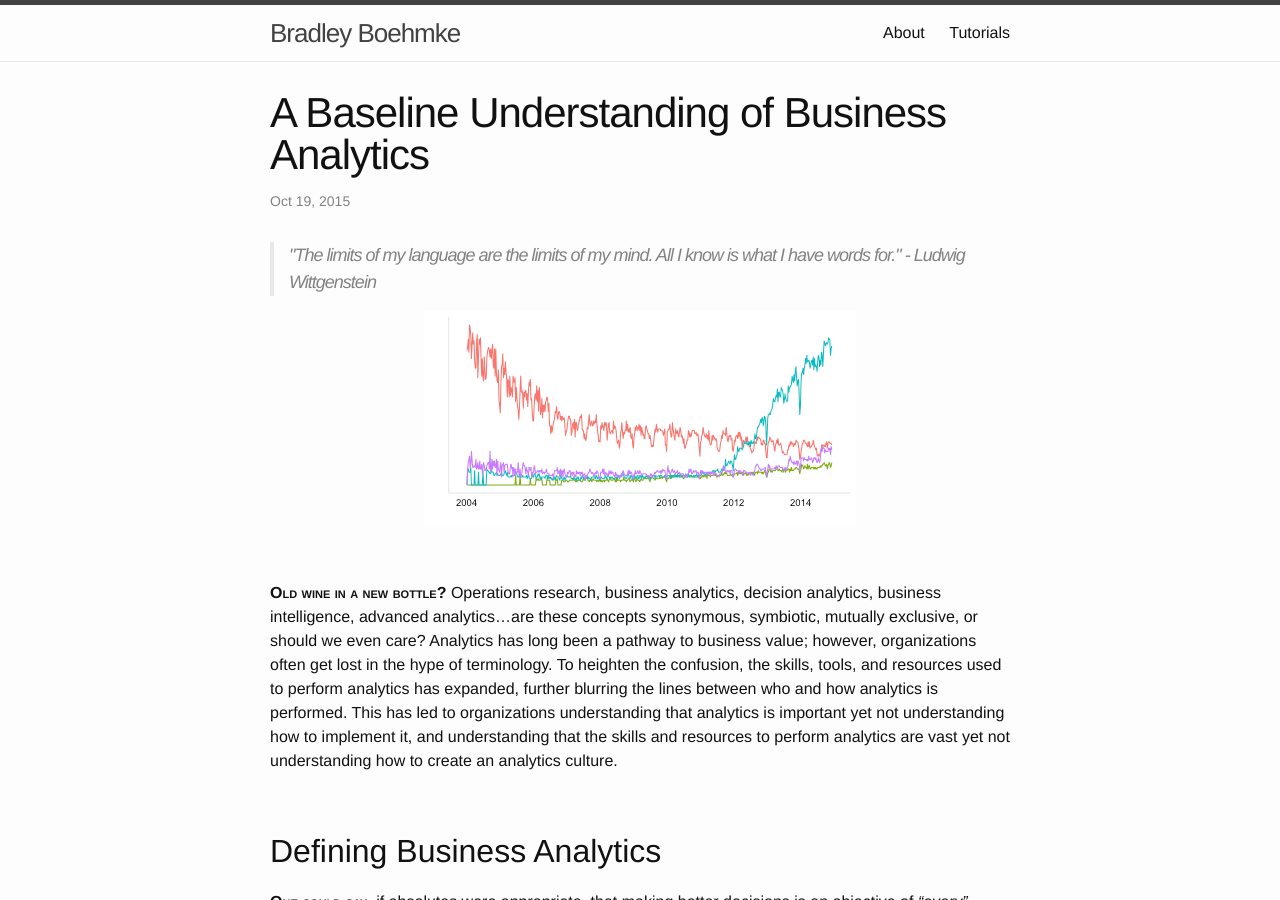
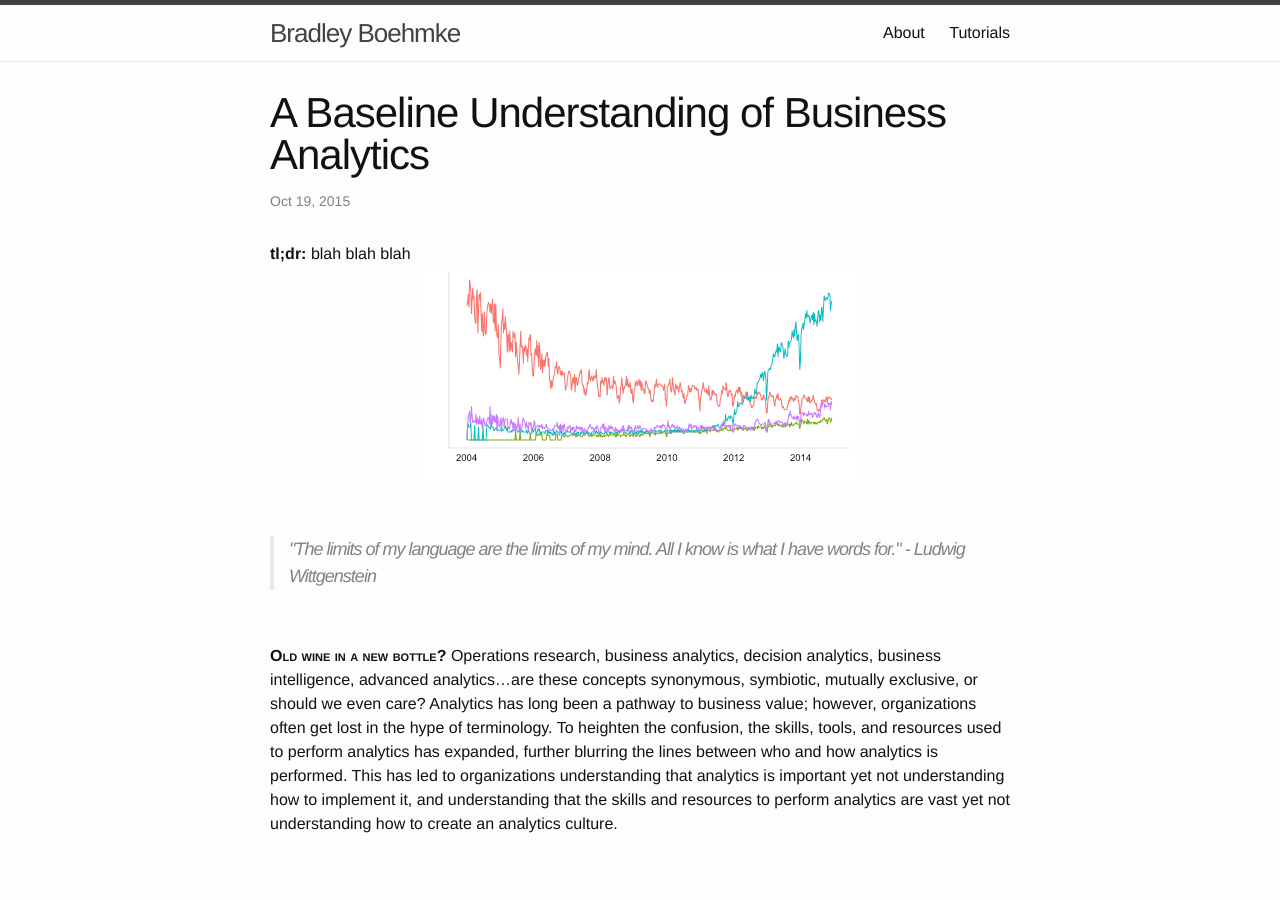
Before and after one commit to bradleyboehmke/bradleyboehmke, a Jekyll site: the page built from _posts/2015-12-28-a-baseline-understanding-of-business-analytics.md, in a window 1280 px wide and 900 px high. Built offline with Jekyll 4.4.1, drawn with Linux system fonts in a browser that asks for light colours.

Commit message:
Update 2015-12-28-a-baseline-understanding-of-business-analytics.md

```diff
--- a/_posts/2015-12-28-a-baseline-understanding-of-business-analytics.md
+++ b/_posts/2015-12-28-a-baseline-understanding-of-business-analytics.md
@@ -4,18 +4,13 @@ title:  A Baseline Understanding of Business Analytics
 date: 2015-10-19
 published: true
 tags: [business analytics]
-excerpt_separator: <!--more-->
 ---
 
 <p>
-<blockquote>
-<em>"The limits of my language are the limits of my mind.  All I know is what I have words for."</em> - Ludwig Wittgenstein
-</blockquote>
-
+<strong>tl;dr:</strong> blah blah blah
 <img src="http://bradleyboehmke.github.io/figure/source/a-baseline-understanding-of-business-analytics/2015-12-28-a-baseline-understanding-of-business-analytics/unnamed-chunk-1-1.png" title="plot of chunk unnamed-chunk-1" alt="plot of chunk unnamed-chunk-1" style="display: block; margin: auto;" />
 </p>
 
-<!--more-->
 
 <style>
 
@@ -23,6 +18,11 @@ excerpt_separator: <!--more-->
 
 </style>
 
+<br>
+
+<blockquote>
+<em>"The limits of my language are the limits of my mind.  All I know is what I have words for."</em> - Ludwig Wittgenstein
+</blockquote>
 
 <br>
 
```
